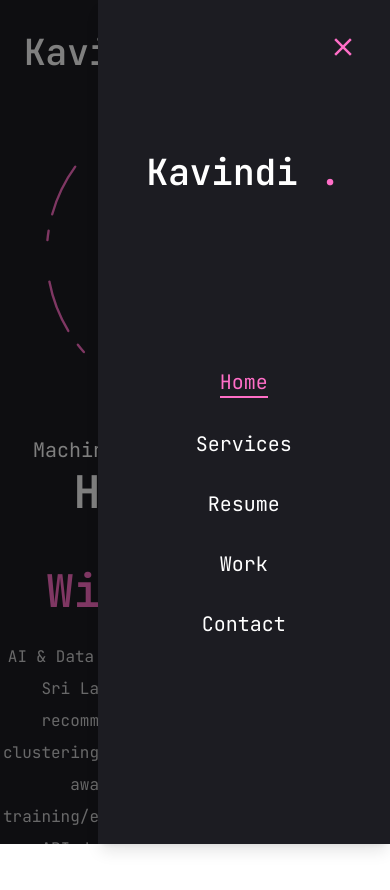
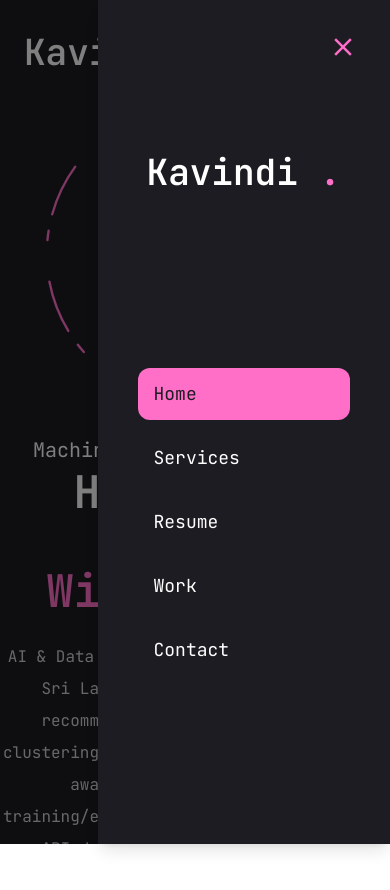
Before and after one commit to kavi-910/Portforlio, a Next.js app in the folder kavindi-portfolio/my-app/: page / in a window 390 px wide. Both pictures are taken after a click on the button "Open menu". Shown: the top 890 px of the page. Built offline with nearby package versions, Linux system fonts and the light colour scheme.

Commit message:
fix(my-app): update MobileNav.jsx

```diff
--- a/kavindi-portfolio/my-app/components/MobildeNav.jsx
+++ b/kavindi-portfolio/my-app/components/MobildeNav.jsx
@@ -16,20 +16,20 @@ const links = [
 
 export default function MobileNav() {
   const pathname = usePathname();
-
-  // control the drawer open/close
   const [open, setOpen] = useState(false);
 
-  const CLOSE_DELAY = 5000; // ms
+  // auto-close a few seconds after opening (optional)
+  const CLOSE_DELAY = 5000;
   const timerRef = useRef(null);
-
-  // close automatically after route changes
   useEffect(() => {
     if (!open) return;
     if (timerRef.current) clearTimeout(timerRef.current);
     timerRef.current = setTimeout(() => setOpen(false), CLOSE_DELAY);
-    return () => clearTimeout(timerRef.current);
+    return () => timerRef.current && clearTimeout(timerRef.current);
   }, [pathname, open]);
+
+  // active = exact match for "/", prefix match for the rest
+  const isActive = (to) => (to === "/" ? pathname === "/" : pathname.startsWith(to));
 
   return (
     <Sheet open={open} onOpenChange={setOpen}>
@@ -37,7 +37,6 @@ export default function MobileNav() {
         <CiMenuFries className="text-[32px] text-luminousPink" />
       </SheetTrigger>
 
-      {/* aria-label avoids the Radix DialogTitle warning */}
       <SheetContent className="flex flex-col" aria-label="Mobile menu">
         {/* logo */}
         <div className="mt-32 mb-40 text-center text-2xl">
@@ -49,17 +48,22 @@ export default function MobileNav() {
         </div>
 
         {/* nav */}
-        <nav className="flex flex-col justify-center items-center gap-8">
+        <nav className="flex flex-col justify-center items-center gap-3 px-4">
           {links.map((link) => {
-            const active = link.path === pathname;
+            const active = isActive(link.path);
             return (
               <Link
                 key={link.path}
                 href={link.path}
                 onClick={() => setOpen(false)}
-                className={`text-xl capitalize transition-all hover:text-luminousPink ${
-                  active ? "text-luminousPink border-b-2 border-luminousPink" : ""
-                }`}
+                aria-current={active ? "page" : undefined}
+                className="
+                  w-full max-w-sm rounded-xl px-4 py-3 text-lg capitalize
+                  transition-colors
+                  hover:text-luminousPink
+                  aria-[current=page]:bg-luminousPink
+                  aria-[current=page]:text-primary
+                "
               >
                 {link.name}
               </Link>
```
